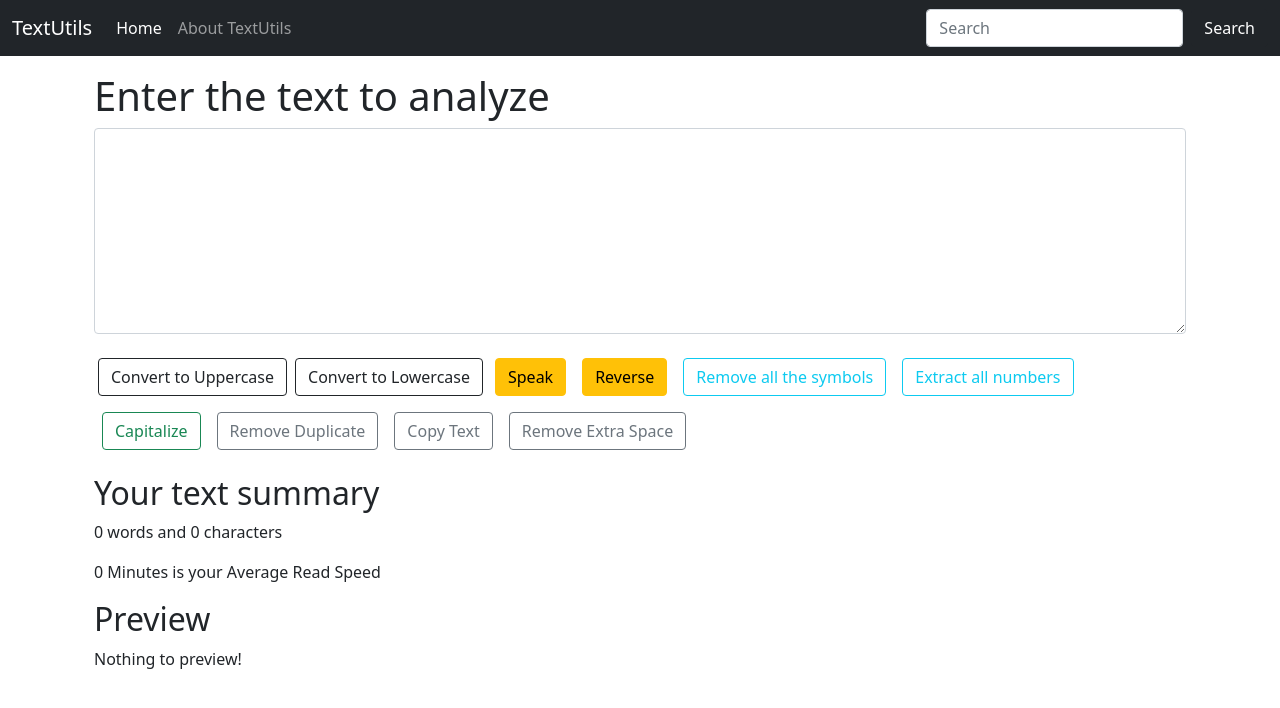
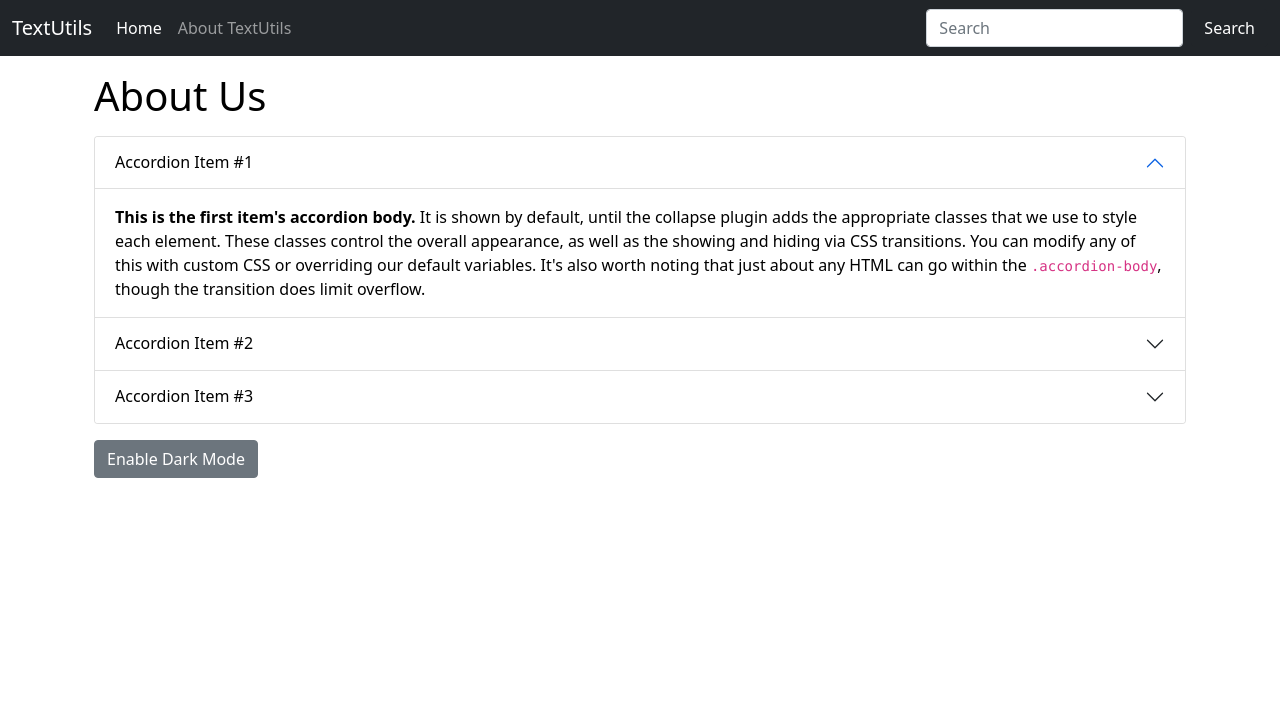
Before and after one commit to Subham-Maity/textutils, a React (Create React App) app: page /about in a window 1280 px wide. Shown: the top 708 px of the page. Built offline with nearby package versions, Linux system fonts and the light colour scheme.

Commit message:
Enable Dark Mode Button Using useState Hook

```diff
--- a/src/App.js
+++ b/src/App.js
@@ -1,7 +1,9 @@
 import './App.css';
 import React from './react.gif';
 import Navbar from "./components/Navbar";
-import TextForm from "./components/TextForm";
+import About from "./components/About";
+
+// import TextForm from "./components/TextForm";
 
 
 
@@ -10,7 +12,8 @@
       <>
           <Navbar title = "TextUtils" aboutText = "About TextUtils"/>
           <div className="container my-3">
-        <TextForm heading="Enter the text to analyze"/>
+        {/*<TextForm heading="Enter the text to analyze"/>*/}
+        <About/>
           </div>
       </>
   );
--- /dev/null
+++ b/src/components/About.js
@@ -0,0 +1,100 @@
+import React, {useState} from 'react'
+ function About(){
+    const [myStyle, setMyStyle]=useState({
+        color: 'black',
+        backgroundColor: 'white',
+
+    })
+     const [btnText, setBtnText]=useState('Enable Dark Mode')
+     const toggleStyle=()=> {
+        if(myStyle.color==='black'){
+            setMyStyle({
+                color: 'white',
+                backgroundColor: 'black',
+                border: '1px solid white'
+            })
+            setBtnText('Enable Light Mode')
+        }
+        else{
+            setMyStyle({
+                color: 'black',
+                backgroundColor: 'white'
+            }
+            )
+            setBtnText('Enable Dark Mode');
+        }
+     }
+    return (
+        <div className="container" style={myStyle}>
+            {/*I add my-3 for spacing*/}
+            <h1 className= "my-3">About Us</h1>
+            <div className="accordion" id="accordionExample" style={myStyle}>
+                <div className="accordion-item">
+                    <h2 className="accordion-header" id="headingOne">
+                        <button className="accordion-button" style={myStyle} type="button" data-bs-toggle="collapse"
+                                data-bs-target="#collapseOne" aria-expanded="true" aria-controls="collapseOne">
+                            Accordion Item #1
+                        </button>
+                    </h2>
+                    <div id="collapseOne" className="accordion-collapse collapse show" aria-labelledby="headingOne"
+                         data-bs-parent="#accordionExample">
+                        <div className="accordion-body" style={myStyle}>
+                            <strong>This is the first item's accordion body.</strong> It is shown by default, until the
+                            collapse plugin adds the appropriate classes that we use to style each element. These
+                            classes control the overall appearance, as well as the showing and hiding via CSS
+                            transitions. You can modify any of this with custom CSS or overriding our default variables.
+                            It's also worth noting that just about any HTML can go within
+                            the <code>.accordion-body</code>, though the transition does limit overflow.
+                        </div>
+                    </div>
+                </div>
+                <div className="accordion-item" style={myStyle}>
+                    <h2 className="accordion-header" id="headingTwo">
+                        <button className="accordion-button collapsed"  style={myStyle} type="button" data-bs-toggle="collapse"
+                                data-bs-target="#collapseTwo" aria-expanded="false" aria-controls="collapseTwo">
+                            Accordion Item #2
+                        </button>
+                    </h2>
+                    <div id="collapseTwo" className="accordion-collapse collapse" aria-labelledby="headingTwo"
+                         data-bs-parent="#accordionExample">
+                        <div className="accordion-body">
+                            <strong>This is the second item's accordion body.</strong> It is hidden by default, until
+                            the collapse plugin adds the appropriate classes that we use to style each element. These
+                            classes control the overall appearance, as well as the showing and hiding via CSS
+                            transitions. You can modify any of this with custom CSS or overriding our default variables.
+                            It's also worth noting that just about any HTML can go within
+                            the <code>.accordion-body</code>, though the transition does limit overflow.
+                        </div>
+                    </div>
+                </div>
+                <div className="accordion-item" style={myStyle}>
+                    <h2 className="accordion-header" id="headingThree">
+                        <button className="accordion-button collapsed" style={myStyle} type="button" data-bs-toggle="collapse"
+                                data-bs-target="#collapseThree" aria-expanded="false" aria-controls="collapseThree">
+                            Accordion Item #3
+                        </button>
+                    </h2>
+                    <div id="collapseThree" className="accordion-collapse collapse" aria-labelledby="headingThree"
+                         data-bs-parent="#accordionExample">
+                        <div className="accordion-body">
+                            <strong>This is the third item's accordion body.</strong> It is hidden by default, until the
+                            collapse plugin adds the appropriate classes that we use to style each element. These
+                            classes control the overall appearance, as well as the showing and hiding via CSS
+                            transitions. You can modify any of this with custom CSS or overriding our default variables.
+                            It's also worth noting that just about any HTML can go within
+                            the <code>.accordion-body</code>, though the transition does limit overflow.
+                        </div>
+                    </div>
+                </div>
+            </div>
+            <div className="cntainer my-3">
+                <button onClick={toggleStyle} type="button" className="btn btn-secondary">{btnText}</button>
+            </div>
+
+
+        </div>
+
+    );
+}
+
+export default About;
```
